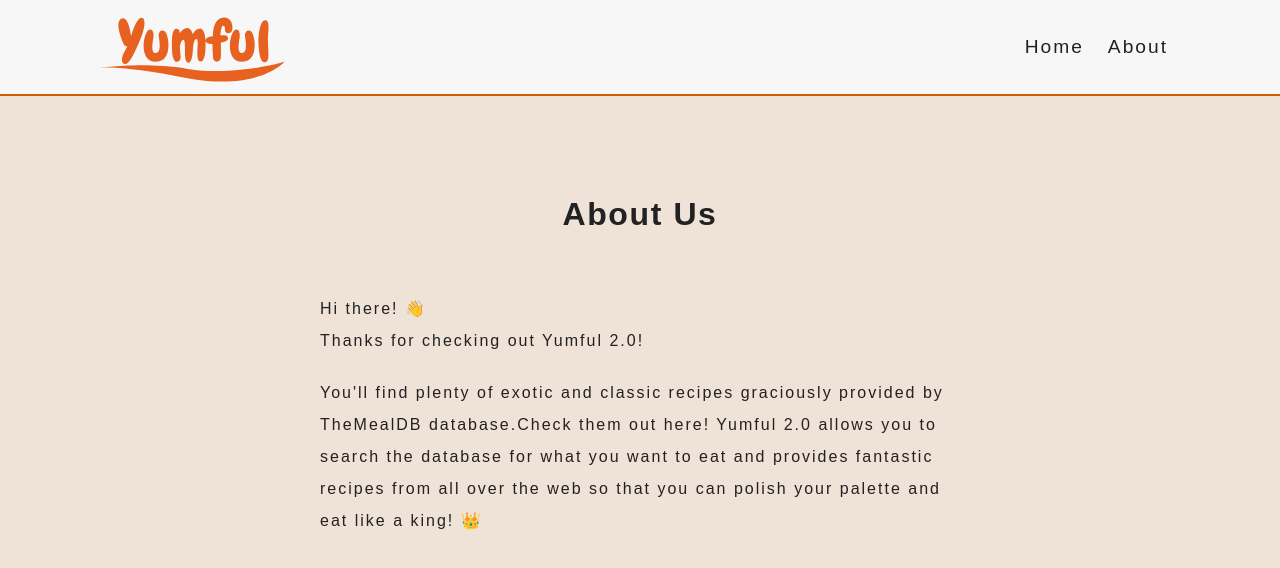
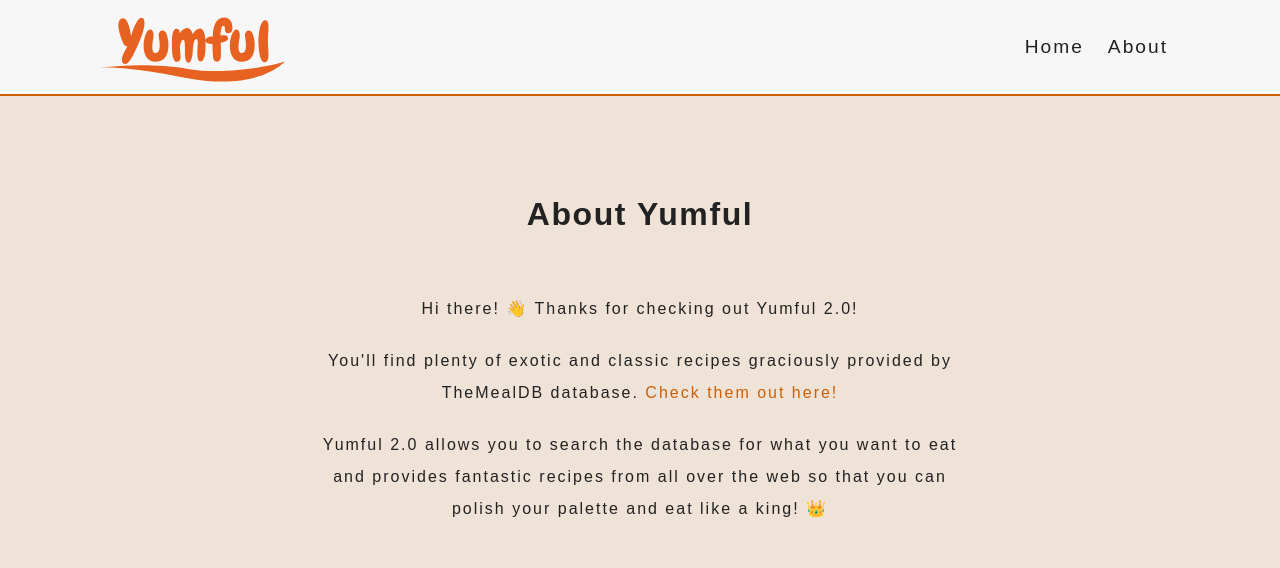
Before and after one commit to eysix/Yumful-2.0, a React (Create React App) app: page /about in a window 1280 px wide. Shown: the top 568 px of the page. Built offline with nearby package versions, Linux system fonts and the light colour scheme; no server answers.

Commit message:
Update About styling

```diff
--- a/src/index.css
+++ b/src/index.css
@@ -180,6 +180,10 @@
   line-height: 2rem;
   font-weight: 400;
   letter-spacing: 2px;
+  text-align: center;
+}
+.about-section a {
+  color: var(--primaryColor);
 }
 /*
 ======
--- a/src/pages/About.js
+++ b/src/pages/About.js
@@ -3,14 +3,18 @@
 const About = () => {
   return (
     <section className="section about-section">
-      <h1 className="section-title">about us</h1>
-      <p>Hi there! 👋<br /> Thanks for checking out Yumful 2.0! </p>
+      <h1 className="section-title">about Yumful</h1>
+      <p>
+        Hi there! 👋 Thanks for checking out Yumful 2.0!{" "}
+      </p>
       <p>
         You'll find plenty of exotic and classic recipes graciously provided by
-        TheMealDB database.
+        TheMealDB database.{" "}
         <a href="https://www.themealdb.com/" target="_blank">
           Check them out here!
         </a>{" "}
+      </p>
+      <p>
         Yumful 2.0 allows you to search the database for what you want to eat
         and provides fantastic recipes from all over the web so that you can
         polish your palette and eat like a king! 👑
```
